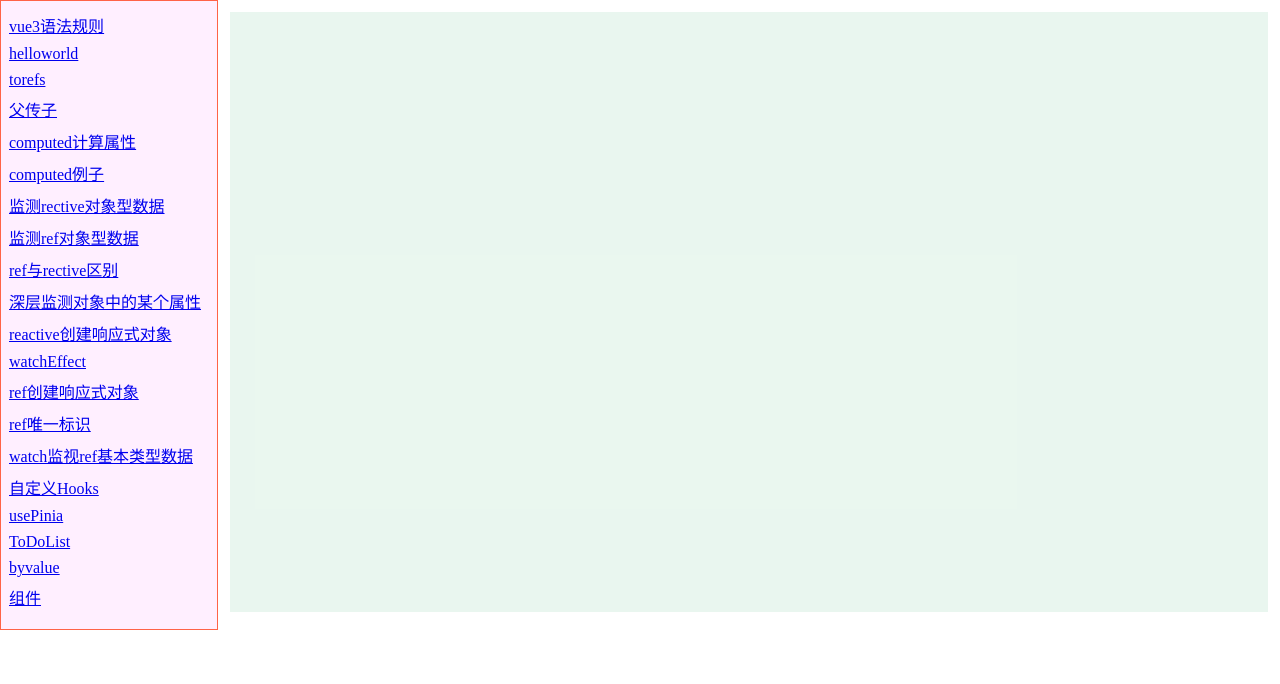
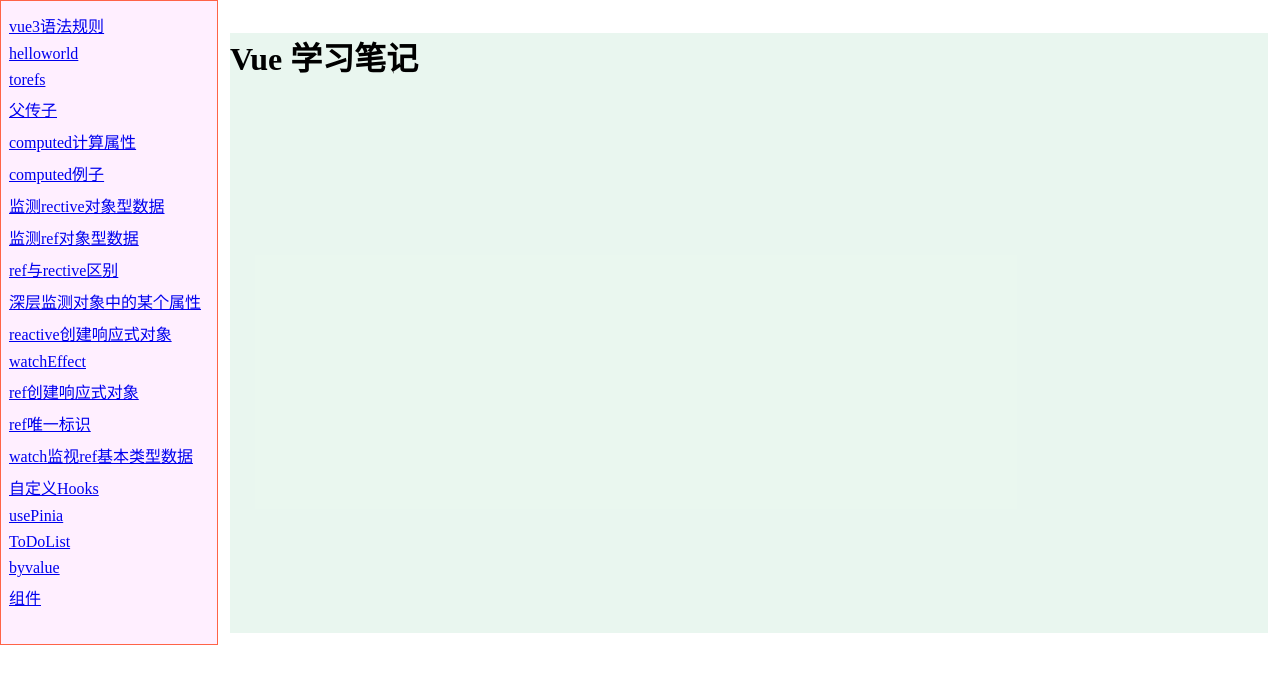
Before and after one commit to beiduofeng/learnVue3, a Vue app: page /#/intro in a window 1280 px wide. Before the commit this address led to /#/. Shown: the top 684 px of the page. Built offline with nearby package versions, Linux system fonts and the light colour scheme.

Commit message:
feat: 渲染 md 文档

```diff
--- a/package.json
+++ b/package.json
@@ -11,6 +11,7 @@
   },
   "dependencies": {
     "axios": "^1.7.2",
+    "markdown-it": "^14.1.0",
     "pinia": "^2.1.7",
     "vue": "^3.4.21",
     "vue-router": "^4.3.0"
--- /dev/null
+++ b/src/components/introduction/index.md
@@ -0,0 +1 @@
+# Vue 学习笔记
--- /dev/null
+++ b/src/components/introduction/index.vue
@@ -0,0 +1,14 @@
+<template>
+  <!-- 页面上展示 markdown 文件 -->
+  <div v-html="htmlResult"></div>
+</template>
+
+<script setup>
+import { getMarkDownIt } from '../../utils/index';
+// 参考 https://vitejs.cn/guide/assets.html#importing-asset-as-string
+// vite 通过这种方式直接把 markdown 文件的内容作为字符串引入，非常方便
+import content from './index.md?raw'
+const md = getMarkDownIt();
+// 将 markdown 文件内容 ‘翻译’ 成 html 字符串
+const htmlResult = md.render(content);
+</script>
--- a/src/router/index.js
+++ b/src/router/index.js
@@ -19,6 +19,7 @@ import usePinia from '@/components/usePinia/usepinia.vue'
 import todolist from '@/components/ToDoList/todolist.vue'
 import father from '@/components/byvalue/father.vue'
 import zong from '@/components/modules/aa.vue'
+import Introduction from '@/components/introduction/index.vue';
 
 import { withShowCode } from './utils'
 
@@ -111,7 +112,10 @@ const router = createRouter({
       path: '/zong',
       component: zong
     },
-
+    {
+      path: '/intro',
+      component: Introduction,
+    }
   ]
 })
 
--- /dev/null
+++ b/src/utils/index.js
@@ -0,0 +1,14 @@
+import markdownIt from 'markdown-it';
+
+let globalMarkDownInstance = null;
+
+/**
+ * markdownIt 实例
+ * @returns
+ */
+export const getMarkDownIt = () => {
+  if (!globalMarkDownInstance) {
+    globalMarkDownInstance = markdownIt();
+  }
+  return globalMarkDownInstance;
+}
```
Also changed, not shown: 1 other file (tests, documents, lock files or other folders).
